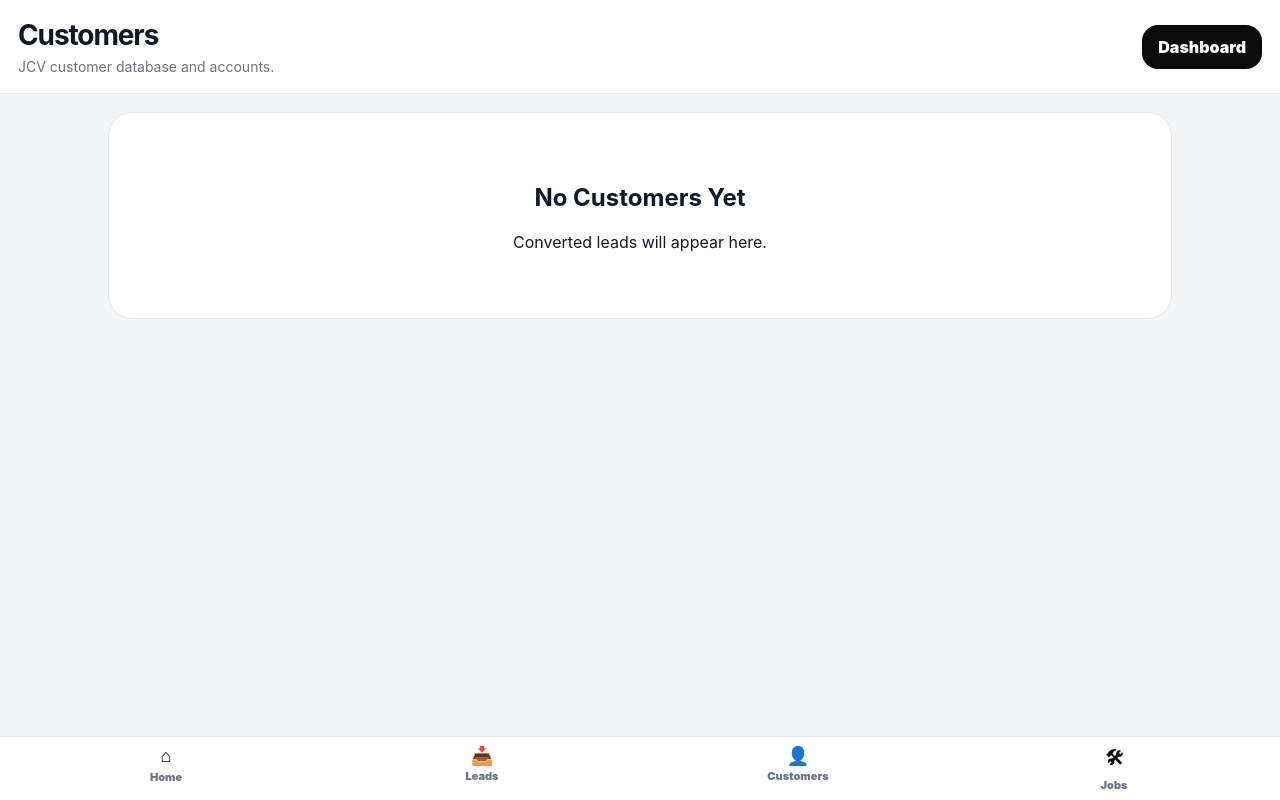
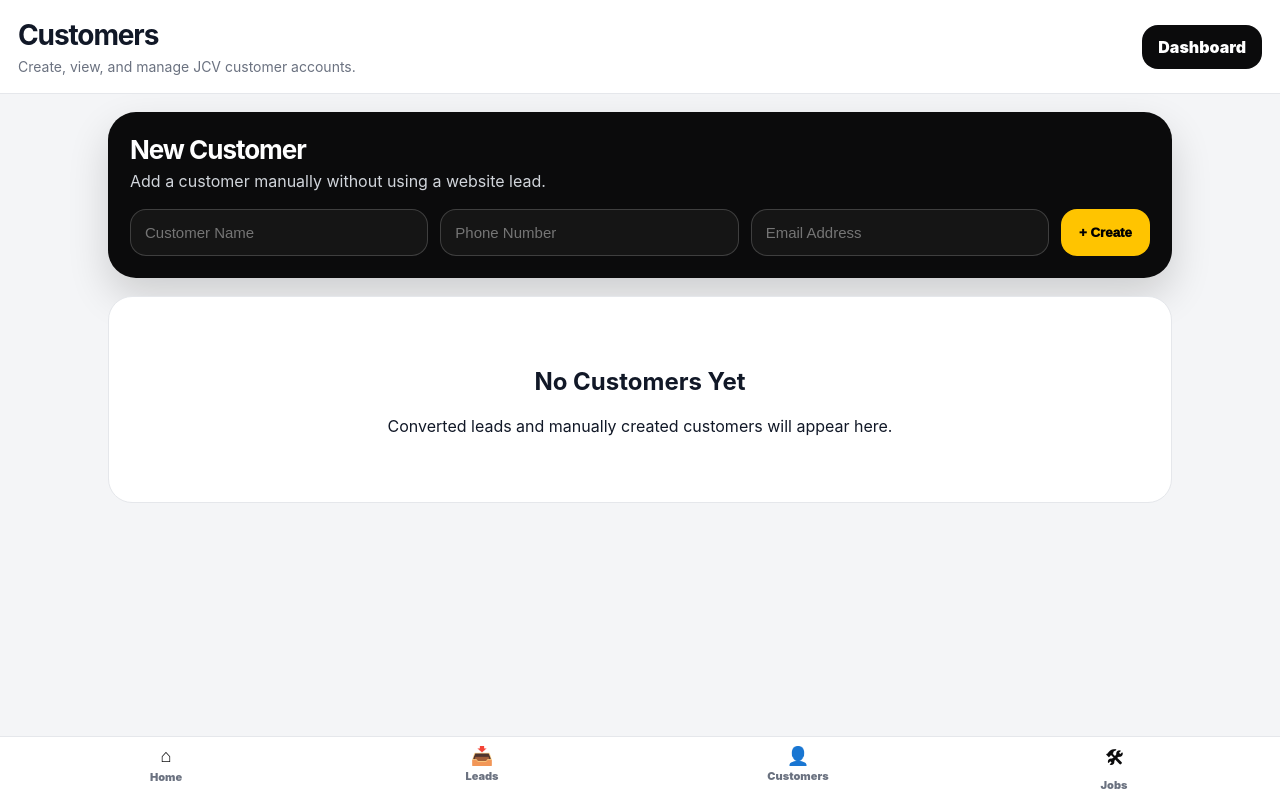
Before and after one commit to jaredveatch/JCVPowerSolutions, a Django app: template core/templates/customers.html in a window 1280 px wide. Run offline with Django 5.2, Linux system fonts and the light colour scheme; the template is opened without the code that fills it, so the values that code supplies are empty.

Commit message:
Add customer create and delete controls

```diff
--- a/core/templates/customers.html
+++ b/core/templates/customers.html
@@ -14,6 +14,8 @@
             --text: #111827;
             --muted: #6b7280;
             --border: #e5e7eb;
+            --red: #dc2626;
+            --green: #16a34a;
         }
 
         * {
@@ -67,18 +69,69 @@
             padding-bottom: 100px;
         }
 
+        .create-card {
+            background: var(--black);
+            color: white;
+            border-radius: 28px;
+            padding: 22px;
+            margin-bottom: 18px;
+            box-shadow: 0 18px 40px rgba(0,0,0,.16);
+        }
+
+        .create-card h2 {
+            margin: 0 0 6px;
+            font-size: 26px;
+            letter-spacing: -.04em;
+        }
+
+        .create-card p {
+            margin: 0 0 18px;
+            color: #d1d5db;
+        }
+
+        .create-form {
+            display: grid;
+            grid-template-columns: 1fr 1fr 1fr auto;
+            gap: 12px;
+        }
+
+        .create-form input {
+            width: 100%;
+            border: 1px solid rgba(255,255,255,.18);
+            background: #151515;
+            color: white;
+            border-radius: 16px;
+            padding: 14px;
+            font-size: 15px;
+            outline: none;
+        }
+
+        .create-form input:focus {
+            border-color: var(--gold);
+        }
+
+        .create-form button {
+            background: var(--gold);
+            color: black;
+            border: none;
+            border-radius: 16px;
+            padding: 14px 18px;
+            font-weight: 950;
+            cursor: pointer;
+            white-space: nowrap;
+        }
+
         .customer-card {
             background: white;
             border: 1px solid var(--border);
             border-radius: 24px;
             padding: 20px;
             margin-bottom: 14px;
-            display: flex;
-            justify-content: space-between;
+            display: grid;
+            grid-template-columns: 1fr auto;
             align-items: center;
             gap: 20px;
             transition: .2s;
-            text-decoration: none;
             color: var(--text);
         }
 
@@ -167,7 +268,7 @@
 <div class="topbar">
     <div>
         <h1>Customers</h1>
-        <p>JCV customer database and accounts.</p>
+        <p>Create, view, and manage JCV customer accounts.</p>
     </div>
 
     <a class="top-btn" href="/dashboard/">Dashboard</a>
@@ -175,9 +276,26 @@
 
 <div class="container">
 
+    <section class="create-card">
+        <h2>New Customer</h2>
+        <p>Add a customer manually without using a website lead.</p>
+
+        <form class="create-form" method="POST" action="/customers/create/">
+            {% csrf_token %}
+
+            <input type="text" name="name" placeholder="Customer Name" required>
+            <input type="tel" name="phone" placeholder="Phone Number" required>
+            <input type="email" name="email" placeholder="Email Address">
+
+            <button type="submit">
+                + Create
+            </button>
+        </form>
+    </section>
+
     {% for customer in customers %}
 
-        <a class="customer-card" href="/customers/{{ customer.id }}/">
+        <div class="customer-card">
 
             <div class="customer-left">
                 <h2>{{ customer.name }}</h2>
@@ -188,17 +306,30 @@
                 </div>
             </div>
 
-            <div class="open-btn">
-                Open Customer
+            <div class="customer-actions">
+                <a class="open-btn" href="/customers/{{ customer.id }}/">
+                    Open Customer
+                </a>
+
+                <form class="delete-form"
+                      method="POST"
+                      action="/customers/{{ customer.id }}/delete/"
+                      onsubmit="return confirm('Delete {{ customer.name }} permanently?');">
+                    {% csrf_token %}
+
+                    <button class="delete-btn" type="submit">
+                        Delete
+                    </button>
+                </form>
             </div>
 
-        </a>
+        </div>
 
     {% empty %}
 
         <div class="empty">
             <h2>No Customers Yet</h2>
-            <p>Converted leads will appear here.</p>
+            <p>Converted leads and manually created customers will appear here.</p>
         </div>
 
     {% endfor %}
--- a/core/urls.py
+++ b/core/urls.py
@@ -11,6 +11,7 @@ urlpatterns = [
     path("leads/<int:lead_id>/convert/", views.convert_lead, name="convert_lead"),
 
     path("customers/", views.customers, name="customers"),
+    path("customers/create/", views.create_customer, name="create_customer"),
     path("customers/<int:customer_id>/", views.customer_detail, name="customer_detail"),
     path("customers/<int:customer_id>/delete/", views.delete_customer, name="delete_customer"),
 ]
```
Also changed, not shown: other parts of core/templates/customers.html (+53 -5 lines), core/views.py (+19 -0 lines).
